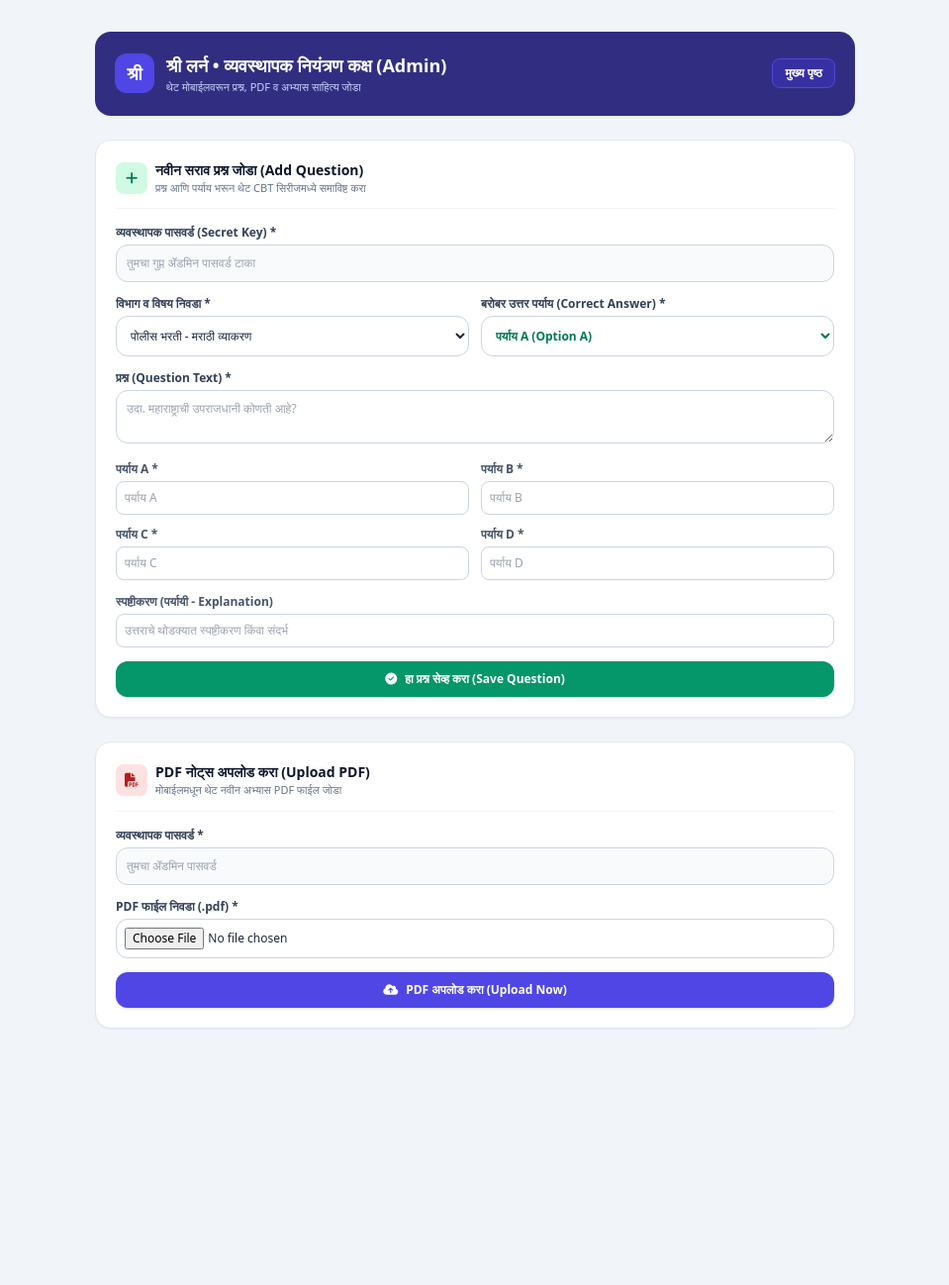
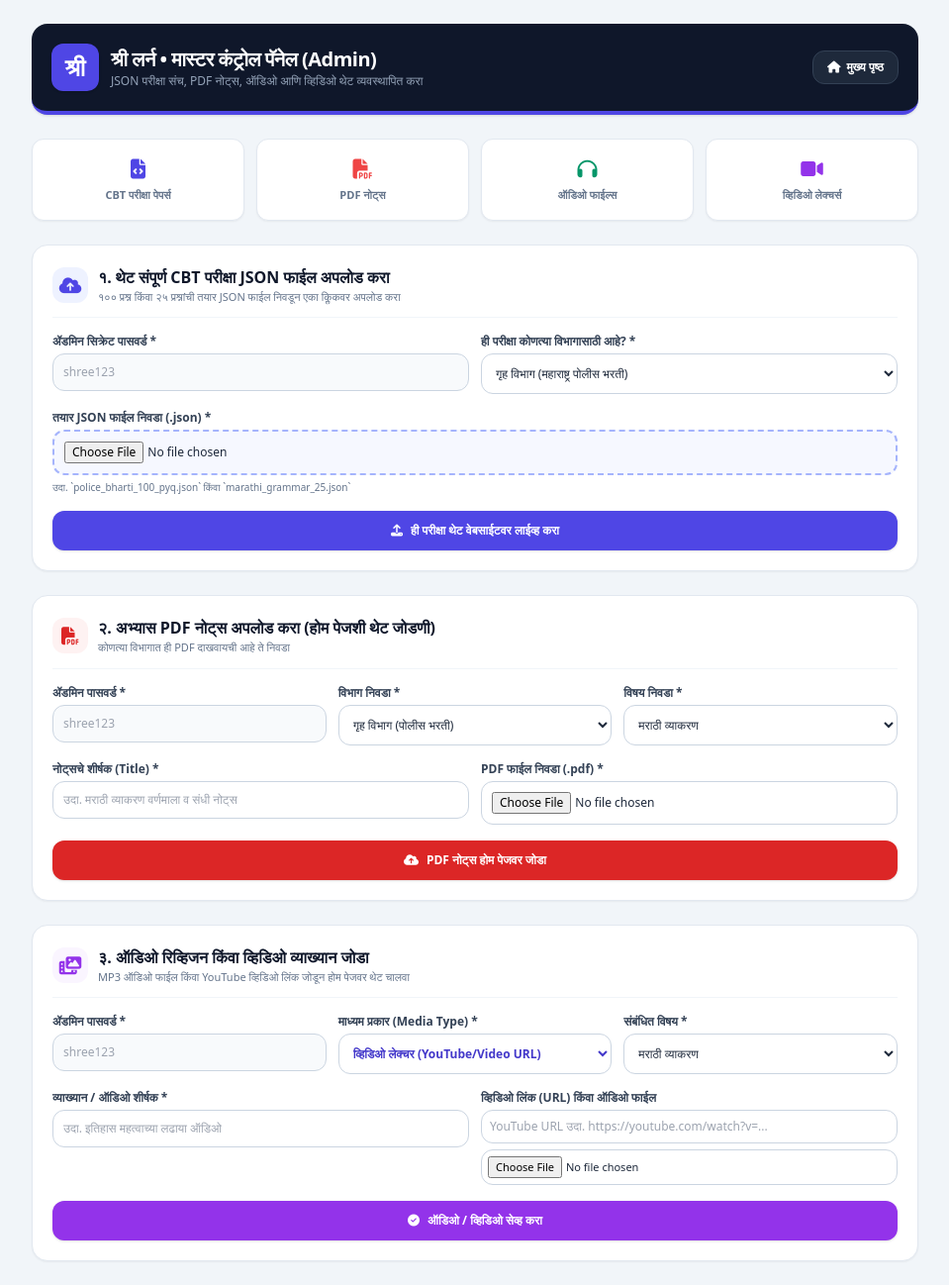
Before and after one commit to shreelearn23-hue/quiz-botshree, a Flask app: template web/templates/admin.html in a window 1280 px wide. Shown: the whole page at 99% size, without its empty margins (160-1119 px from the left). Before the commit the page ends 1039 px from the top, so only its background shows below. Run offline with Flask 3, Linux system fonts and the light colour scheme; the template is opened without the code that fills it, so the values that code supplies are empty; some libraries are stand-ins or nearby versions.

Commit message:
Update admin panel layout and content

```diff
--- a/web/templates/admin.html
+++ b/web/templates/admin.html
@@ -3,147 +3,213 @@
 <head>
     <meta charset="UTF-8">
     <meta name="viewport" content="width=device-width, initial-scale=1.0">
-    <title>श्री लर्न - व्यवस्थापक (Admin) पॅनेल</title>
+    <title>श्री लर्न - मुख्य नियंत्रण कक्ष (Master Admin Panel)</title>
     <script src="https://cdn.tailwindcss.com"></script>
     <link href="https://cdnjs.cloudflare.com/ajax/libs/font-awesome/6.4.0/css/all.min.css" rel="stylesheet">
 </head>
-<body class="bg-slate-100 text-slate-800 font-sans min-h-screen p-4 md:p-8">
+<body class="bg-slate-100 text-slate-800 font-sans min-h-screen p-3 md:p-6">
 
-    <div class="max-w-3xl mx-auto space-y-6">
+    <div class="max-w-4xl mx-auto space-y-6">
 
         <!-- Top Header -->
-        <div class="bg-indigo-900 text-white rounded-2xl p-5 shadow-sm flex items-center justify-between">
+        <div class="bg-slate-900 text-white rounded-2xl p-5 shadow flex items-center justify-between border-b-4 border-indigo-600">
             <div class="flex items-center gap-3">
-                <div class="w-10 h-10 rounded-xl bg-indigo-600 flex items-center justify-center font-bold text-lg">
+                <div class="w-12 h-12 rounded-xl bg-indigo-600 text-white flex items-center justify-center font-black text-2xl shadow">
                     श्री
                 </div>
                 <div>
-                    <h1 class="text-base md:text-lg font-bold">श्री लर्न • व्यवस्थापक नियंत्रण कक्ष (Admin)</h1>
-                    <p class="text-[11px] text-indigo-200">थेट मोबाईलवरून प्रश्न, PDF व अभ्यास साहित्य जोडा</p>
+                    <h1 class="text-base md:text-xl font-black tracking-tight">श्री लर्न • मास्टर कंट्रोल पॅनेल (Admin)</h1>
+                    <p class="text-xs text-slate-400">JSON परीक्षा संच, PDF नोट्स, ऑडिओ आणि व्हिडिओ थेट व्यवस्थापित करा</p>
                 </div>
             </div>
-            <a href="/" class="text-xs bg-indigo-800 hover:bg-indigo-700 px-3 py-1.5 rounded-lg border border-indigo-600 font-semibold transition">
-                मुख्य पृष्ठ
+            <a href="/" class="text-xs bg-slate-800 hover:bg-slate-700 px-3.5 py-2 rounded-xl border border-slate-700 font-bold transition flex items-center gap-1.5">
+                <i class="fa-solid fa-house"></i> मुख्य पृष्ठ
             </a>
         </div>
 
+        <!-- Alerts -->
         {% if message %}
-        <div class="p-3.5 bg-emerald-100 border border-emerald-300 text-emerald-800 text-xs rounded-xl font-bold flex items-center gap-2">
-            <i class="fa-solid fa-circle-check text-emerald-600 text-base"></i>
+        <div class="p-4 bg-emerald-100 border border-emerald-300 text-emerald-800 text-xs md:text-sm rounded-xl font-bold flex items-center gap-2">
+            <i class="fa-solid fa-circle-check text-emerald-600 text-lg"></i>
             <span>{{ message }}</span>
         </div>
         {% endif %}
 
         {% if error %}
-        <div class="p-3.5 bg-rose-100 border border-rose-300 text-rose-800 text-xs rounded-xl font-bold flex items-center gap-2">
-            <i class="fa-solid fa-triangle-exclamation text-rose-600 text-base"></i>
+        <div class="p-4 bg-rose-100 border border-rose-300 text-rose-800 text-xs md:text-sm rounded-xl font-bold flex items-center gap-2">
+            <i class="fa-solid fa-triangle-exclamation text-rose-600 text-lg"></i>
             <span>{{ error }}</span>
         </div>
         {% endif %}
 
-        <!-- SECTION 1: Naya Question Add Karne Ka Form -->
+        <!-- Quick Summary Cards -->
+        <div class="grid grid-cols-2 sm:grid-cols-4 gap-3">
+            <div class="bg-white p-4 rounded-xl border border-slate-200 shadow-sm text-center">
+                <i class="fa-solid fa-file-code text-indigo-600 text-xl mb-1"></i>
+                <div class="text-lg font-black text-slate-800">{{ stats.json_count }}</div>
+                <div class="text-[11px] font-bold text-slate-500">CBT परीक्षा पेपर्स</div>
+            </div>
+            <div class="bg-white p-4 rounded-xl border border-slate-200 shadow-sm text-center">
+                <i class="fa-solid fa-file-pdf text-red-500 text-xl mb-1"></i>
+                <div class="text-lg font-black text-slate-800">{{ stats.pdf_count }}</div>
+                <div class="text-[11px] font-bold text-slate-500">PDF नोट्स</div>
+            </div>
+            <div class="bg-white p-4 rounded-xl border border-slate-200 shadow-sm text-center">
+                <i class="fa-solid fa-headphones text-emerald-600 text-xl mb-1"></i>
+                <div class="text-lg font-black text-slate-800">{{ stats.audio_count }}</div>
+                <div class="text-[11px] font-bold text-slate-500">ऑडिओ फाईल्स</div>
+            </div>
+            <div class="bg-white p-4 rounded-xl border border-slate-200 shadow-sm text-center">
+                <i class="fa-solid fa-video text-purple-600 text-xl mb-1"></i>
+                <div class="text-lg font-black text-slate-800">{{ stats.video_count }}</div>
+                <div class="text-[11px] font-bold text-slate-500">व्हिडिओ लेक्चर्स</div>
+            </div>
+        </div>
+
+        <!-- FUNCTION 1: JSON EXAM FILE DIRECT UPLOAD (Sabse Zaroori) -->
         <div class="bg-white rounded-2xl border border-slate-200 p-5 shadow-sm">
-            <div class="flex items-center gap-2 border-b border-slate-100 pb-3 mb-4">
-                <div class="w-8 h-8 rounded-lg bg-emerald-100 text-emerald-700 flex items-center justify-center text-sm font-bold">
-                    <i class="fa-solid fa-plus"></i>
+            <div class="flex items-center gap-2.5 border-b border-slate-100 pb-3 mb-4">
+                <div class="w-9 h-9 rounded-xl bg-indigo-50 text-indigo-600 flex items-center justify-center text-lg">
+                    <i class="fa-solid fa-cloud-arrow-up"></i>
                 </div>
                 <div>
-                    <h2 class="text-sm font-bold text-slate-900">नवीन सराव प्रश्न जोडा (Add Question)</h2>
-                    <p class="text-[11px] text-slate-500">प्रश्न आणि पर्याय भरून थेट CBT सिरीजमध्ये समाविष्ट करा</p>
+                    <h2 class="text-sm md:text-base font-bold text-slate-900">१. थेट संपूर्ण CBT परीक्षा JSON फाईल अपलोड करा</h2>
+                    <p class="text-[11px] text-slate-500">१०० प्रश्न किंवा २५ प्रश्नांची तयार JSON फाईल निवडून एका क्लिकवर अपलोड करा</p>
                 </div>
             </div>
 
-            <form method="POST" action="/admin/add-question" class="space-y-3.5 text-xs">
-                <!-- Secret Admin Key -->
-                <div>
-                    <label class="block font-bold text-slate-700 mb-1">व्यवस्थापक पासवर्ड (Secret Key) *</label>
-                    <input type="password" name="admin_key" required placeholder="तुमचा गुप्त ॲडमिन पासवर्ड टाका" class="w-full p-2.5 rounded-xl border border-slate-300 focus:outline-none focus:ring-2 focus:ring-indigo-500 bg-slate-50">
-                </div>
-
-                <!-- Subject Category -->
+            <form method="POST" action="/admin/upload-json-exam" enctype="multipart/form-data" class="space-y-4 text-xs">
                 <div class="grid grid-cols-1 md:grid-cols-2 gap-3">
                     <div>
-                        <label class="block font-bold text-slate-700 mb-1">विभाग व विषय निवडा *</label>
-                        <select name="subject" class="w-full p-2.5 rounded-xl border border-slate-300 focus:outline-none focus:ring-2 focus:ring-indigo-500 bg-white">
-                            <option value="पोलीस भरती - मराठी व्याकरण">पोलीस भरती - मराठी व्याकरण</option>
-                            <option value="पोलीस भरती - सामान्य ज्ञान">पोलीस भरती - सामान्य ज्ञान व GK</option>
-                            <option value="पोलीस भरती - गणित व बुद्धिमत्ता">पोलीस भरती - गणित व बुद्धिमत्ता</option>
-                            <option value="तलाठी भरती - TCS पॅटर्न">तलाठी भरती - सराव संच</option>
-                            <option value="MPSC संयुक्त पूर्व परीक्षा">MPSC संयुक्त पूर्व परीक्षा</option>
-                        </select>
+                        <label class="block font-bold text-slate-700 mb-1">ॲडमिन सिक्रेट पासवर्ड *</label>
+                        <input type="password" name="admin_key" required placeholder="shree123" class="w-full p-2.5 rounded-xl border border-slate-300 bg-slate-50">
                     </div>
                     <div>
-                        <label class="block font-bold text-slate-700 mb-1">बरोबर उत्तर पर्याय (Correct Answer) *</label>
-                        <select name="correct_option" class="w-full p-2.5 rounded-xl border border-slate-300 focus:outline-none focus:ring-2 focus:ring-indigo-500 bg-white font-bold text-emerald-700">
-                            <option value="A">पर्याय A (Option A)</option>
-                            <option value="B">पर्याय B (Option B)</option>
-                            <option value="C">पर्याय C (Option C)</option>
-                            <option value="D">पर्याय D (Option D)</option>
+                        <label class="block font-bold text-slate-700 mb-1">ही परीक्षा कोणत्या विभागासाठी आहे? *</label>
+                        <select name="exam_category" class="w-full p-2.5 rounded-xl border border-slate-300 bg-white">
+                            <option value="police">गृह विभाग (महाराष्ट्र पोलीस भरती)</option>
+                            <option value="talathi">महसूल विभाग (तलाठी भरती)</option>
+                            <option value="mpsc">सामान्य प्रशासन (MPSC संयुक्त पूर्व)</option>
+                            <option value="general">दैनिक चालू घडामोडी व सराव</option>
                         </select>
                     </div>
                 </div>
 
-                <!-- Question Text -->
                 <div>
-                    <label class="block font-bold text-slate-700 mb-1">प्रश्न (Question Text) *</label>
-                    <textarea name="question" rows="2" required placeholder="उदा. महाराष्ट्राची उपराजधानी कोणती आहे?" class="w-full p-2.5 rounded-xl border border-slate-300 focus:outline-none focus:ring-2 focus:ring-indigo-500"></textarea>
+                    <label class="block font-bold text-slate-700 mb-1">तयार JSON फाईल निवडा (.json) *</label>
+                    <input type="file" name="exam_file" accept=".json" required class="w-full p-2.5 rounded-xl border-2 border-dashed border-indigo-300 bg-indigo-50/50">
+                    <p class="text-[10px] text-slate-500 mt-1">उदा. `police_bharti_100_pyq.json` किंवा `marathi_grammar_25.json`</p>
                 </div>
 
-                <!-- 4 Options -->
-                <div class="grid grid-cols-1 md:grid-cols-2 gap-3">
-                    <div>
-                        <label class="block font-semibold text-slate-600 mb-1">पर्याय A *</label>
-                        <input type="text" name="option_a" required placeholder="पर्याय A" class="w-full p-2 rounded-lg border border-slate-300">
-                    </div>
-                    <div>
-                        <label class="block font-semibold text-slate-600 mb-1">पर्याय B *</label>
-                        <input type="text" name="option_b" required placeholder="पर्याय B" class="w-full p-2 rounded-lg border border-slate-300">
-                    </div>
-                    <div>
-                        <label class="block font-semibold text-slate-600 mb-1">पर्याय C *</label>
-                        <input type="text" name="option_c" required placeholder="पर्याय C" class="w-full p-2 rounded-lg border border-slate-300">
-                    </div>
-                    <div>
-                        <label class="block font-semibold text-slate-600 mb-1">पर्याय D *</label>
-                        <input type="text" name="option_d" required placeholder="पर्याय D" class="w-full p-2 rounded-lg border border-slate-300">
-                    </div>
-                </div>
-
-                <!-- Explanation -->
-                <div>
-                    <label class="block font-semibold text-slate-600 mb-1">स्पष्टीकरण (पर्यायी - Explanation)</label>
-                    <input type="text" name="explanation" placeholder="उत्तराचे थोडक्यात स्पष्टीकरण किंवा संदर्भ" class="w-full p-2 rounded-lg border border-slate-300">
-                </div>
-
-                <button type="submit" class="w-full py-2.5 bg-emerald-600 hover:bg-emerald-700 text-white font-bold rounded-xl shadow transition flex items-center justify-center gap-2">
-                    <i class="fa-solid fa-circle-check"></i> हा प्रश्न सेव्ह करा (Save Question)
+                <button type="submit" class="w-full py-3 bg-indigo-600 hover:bg-indigo-700 text-white font-bold rounded-xl shadow transition flex items-center justify-center gap-2">
+                    <i class="fa-solid fa-upload"></i> ही परीक्षा थेट वेबसाईटवर लाईव्ह करा
                 </button>
             </form>
         </div>
 
-        <!-- SECTION 2: PDF Upload Section -->
+        <!-- FUNCTION 2: STUDY NOTES / PDF UPLOAD (Choose Department) -->
         <div class="bg-white rounded-2xl border border-slate-200 p-5 shadow-sm">
-            <div class="flex items-center gap-2 border-b border-slate-100 pb-3 mb-4">
-                <div class="w-8 h-8 rounded-lg bg-red-100 text-red-700 flex items-center justify-center text-sm font-bold">
+            <div class="flex items-center gap-2.5 border-b border-slate-100 pb-3 mb-4">
+                <div class="w-9 h-9 rounded-xl bg-red-50 text-red-600 flex items-center justify-center text-lg">
                     <i class="fa-solid fa-file-pdf"></i>
                 </div>
                 <div>
-                    <h2 class="text-sm font-bold text-slate-900">PDF नोट्स अपलोड करा (Upload PDF)</h2>
-                    <p class="text-[11px] text-slate-500">मोबाईलमधून थेट नवीन अभ्यास PDF फाईल जोडा</p>
+                    <h2 class="text-sm md:text-base font-bold text-slate-900">२. अभ्यास PDF नोट्स अपलोड करा (होम पेजशी थेट जोडणी)</h2>
+                    <p class="text-[11px] text-slate-500">कोणत्या विभागात ही PDF दाखवायची आहे ते निवडा</p>
                 </div>
             </div>
 
-            <form method="POST" action="/admin/upload-pdf" enctype="multipart/form-data" class="space-y-3.5 text-xs">
-                <div>
-                    <label class="block font-bold text-slate-700 mb-1">व्यवस्थापक पासवर्ड *</label>
-                    <input type="password" name="admin_key" required placeholder="तुमचा ॲडमिन पासवर्ड" class="w-full p-2.5 rounded-xl border border-slate-300 bg-slate-50">
+            <form method="POST" action="/admin/upload-material" enctype="multipart/form-data" class="space-y-4 text-xs">
+                <div class="grid grid-cols-1 md:grid-cols-3 gap-3">
+                    <div>
+                        <label class="block font-bold text-slate-700 mb-1">ॲडमिन पासवर्ड *</label>
+                        <input type="password" name="admin_key" required placeholder="shree123" class="w-full p-2.5 rounded-xl border border-slate-300 bg-slate-50">
+                    </div>
+                    <div>
+                        <label class="block font-bold text-slate-700 mb-1">विभाग निवडा *</label>
+                        <select name="dept" class="w-full p-2.5 rounded-xl border border-slate-300 bg-white">
+                            <option value="police">गृह विभाग (पोलीस भरती)</option>
+                            <option value="talathi">महसूल विभाग (तलाठी)</option>
+                            <option value="mpsc">MPSC संयुक्त परीक्षा</option>
+                        </select>
+                    </div>
+                    <div>
+                        <label class="block font-bold text-slate-700 mb-1">विषय निवडा *</label>
+                        <select name="subject" class="w-full p-2.5 rounded-xl border border-slate-300 bg-white">
+                            <option value="मराठी व्याकरण">मराठी व्याकरण</option>
+                            <option value="सामान्य ज्ञान">सामान्य ज्ञान (GK)</option>
+                            <option value="गणित व बुद्धिमत्ता">गणित व बुद्धिमत्ता</option>
+                            <option value="चालू घडामोडी">चालू घडामोडी</option>
+                        </select>
+                    </div>
+                </div>
+
+                <div class="grid grid-cols-1 md:grid-cols-2 gap-3">
+                    <div>
+                        <label class="block font-bold text-slate-700 mb-1">नोट्सचे शीर्षक (Title) *</label>
+                        <input type="text" name="title" required placeholder="उदा. मराठी व्याकरण वर्णमाला व संधी नोट्स" class="w-full p-2.5 rounded-xl border border-slate-300">
+                    </div>
+                    <div>
+                        <label class="block font-bold text-slate-700 mb-1">PDF फाईल निवडा (.pdf) *</label>
+                        <input type="file" name="pdf_file" accept=".pdf" required class="w-full p-2.5 rounded-xl border border-slate-300 bg-white">
+                    </div>
+                </div>
+
+                <button type="submit" class="w-full py-3 bg-red-600 hover:bg-red-700 text-white font-bold rounded-xl shadow transition flex items-center justify-center gap-2">
+                    <i class="fa-solid fa-cloud-arrow-up"></i> PDF नोट्स होम पेजवर जोडा
+                </button>
+            </form>
+        </div>
+
+        <!-- FUNCTION 3: AUDIO & VIDEO LECTURE LINK ADD -->
+        <div class="bg-white rounded-2xl border border-slate-200 p-5 shadow-sm">
+            <div class="flex items-center gap-2.5 border-b border-slate-100 pb-3 mb-4">
+                <div class="w-9 h-9 rounded-xl bg-purple-50 text-purple-600 flex items-center justify-center text-lg">
+                    <i class="fa-solid fa-photo-film"></i>
                 </div>
                 <div>
-                    <label class="block font-bold text-slate-700 mb-1">PDF फाईल निवडा (.pdf) *</label>
-                    <input type="file" name="pdf_file" accept=".pdf" required class="w-full p-2 rounded-xl border border-slate-300 bg-white">
+                    <h2 class="text-sm md:text-base font-bold text-slate-900">३. ऑडिओ रिव्हिजन किंवा व्हिडिओ व्याख्यान जोडा</h2>
+                    <p class="text-[11px] text-slate-500">MP3 ऑडिओ फाईल किंवा YouTube व्हिडिओ लिंक जोडून होम पेजवर थेट चालवा</p>
                 </div>
-                <button type="submit" class="w-full py-2.5 bg-indigo-600 hover:bg-indigo-700 text-white font-bold rounded-xl shadow transition flex items-center justify-center gap-2">
-                    <i class="fa-solid fa-cloud-arrow-up"></i> PDF अपलोड करा (Upload Now)
+            </div>
+
+            <form method="POST" action="/admin/add-media" enctype="multipart/form-data" class="space-y-4 text-xs">
+                <div class="grid grid-cols-1 md:grid-cols-3 gap-3">
+                    <div>
+                        <label class="block font-bold text-slate-700 mb-1">ॲडमिन पासवर्ड *</label>
+                        <input type="password" name="admin_key" required placeholder="shree123" class="w-full p-2.5 rounded-xl border border-slate-300 bg-slate-50">
+                    </div>
+                    <div>
+                        <label class="block font-bold text-slate-700 mb-1">माध्यम प्रकार (Media Type) *</label>
+                        <select name="media_type" class="w-full p-2.5 rounded-xl border border-slate-300 bg-white font-bold text-indigo-700">
+                            <option value="video">व्हिडिओ लेक्चर (YouTube/Video URL)</option>
+                            <option value="audio">ऑडिओ ट्रॅक फाईल (.mp3 Upload)</option>
+                        </select>
+                    </div>
+                    <div>
+                        <label class="block font-bold text-slate-700 mb-1">संबंधित विषय *</label>
+                        <select name="subject" class="w-full p-2.5 rounded-xl border border-slate-300 bg-white">
+                            <option value="मराठी व्याकरण">मराठी व्याकरण</option>
+                            <option value="सामान्य ज्ञान">सामान्य ज्ञान</option>
+                            <option value="गणित व बुद्धिमत्ता">गणित व बुद्धिमत्ता</option>
+                        </select>
+                    </div>
+                </div>
+
+                <div class="grid grid-cols-1 md:grid-cols-2 gap-3">
+                    <div>
+                        <label class="block font-bold text-slate-700 mb-1">व्याख्यान / ऑडिओ शीर्षक *</label>
+                        <input type="text" name="title" required placeholder="उदा. इतिहास महत्वाच्या लढाया ऑडिओ" class="w-full p-2.5 rounded-xl border border-slate-300">
+                    </div>
+                    <div>
+                        <label class="block font-bold text-slate-700 mb-1">व्हिडिओ लिंक (URL) किंवा ऑडिओ फाईल</label>
+                        <input type="text" name="video_url" placeholder="YouTube URL उदा. https://youtube.com/watch?v=..." class="w-full p-2 rounded-xl border border-slate-300 mb-1.5">
+                        <input type="file" name="audio_file" accept=".mp3,.m4a,.wav" class="w-full p-1.5 rounded-xl border border-slate-300 bg-white text-[11px]">
+                    </div>
+                </div>
+
+                <button type="submit" class="w-full py-3 bg-purple-600 hover:bg-purple-700 text-white font-bold rounded-xl shadow transition flex items-center justify-center gap-2">
+                    <i class="fa-solid fa-circle-check"></i> ऑडिओ / व्हिडिओ सेव्ह करा
                 </button>
             </form>
         </div>
@@ -151,4 +217,4 @@
     </div>
 
 </body>
-              </html>
+</html>
```
